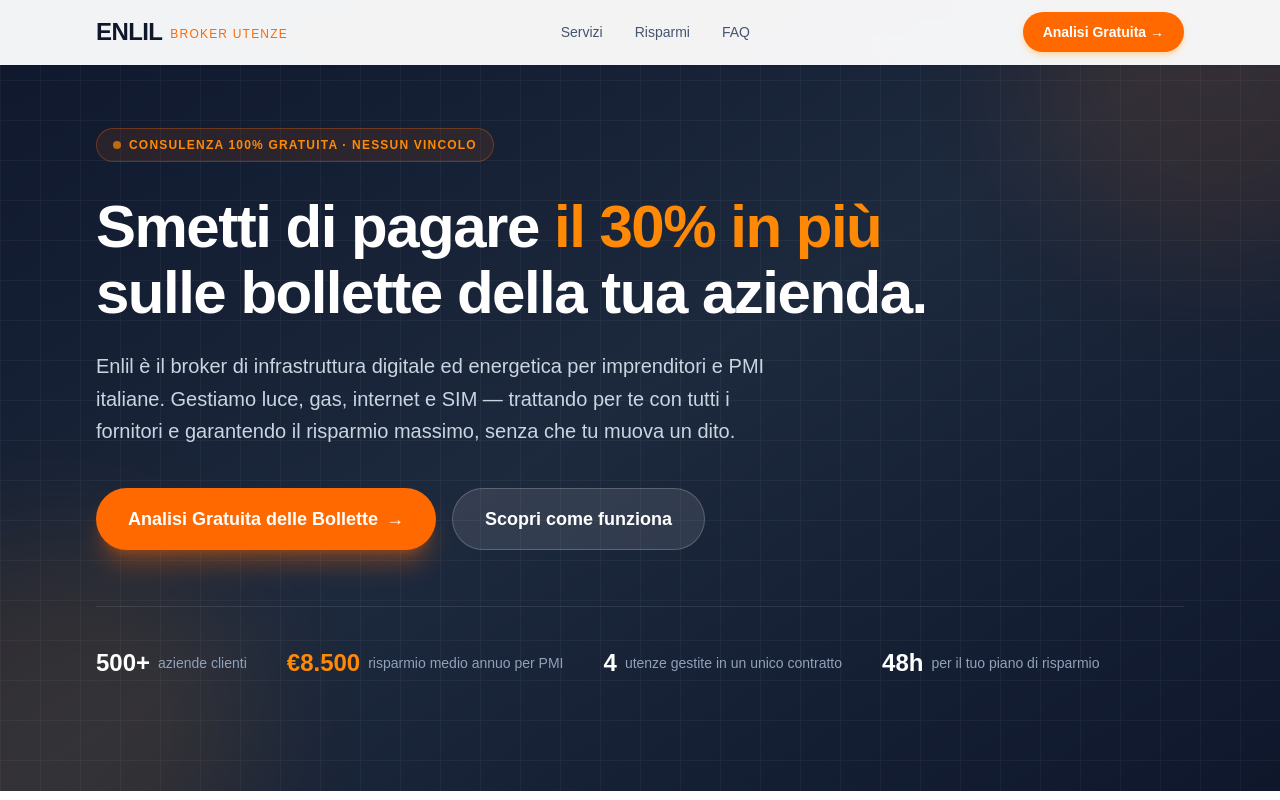
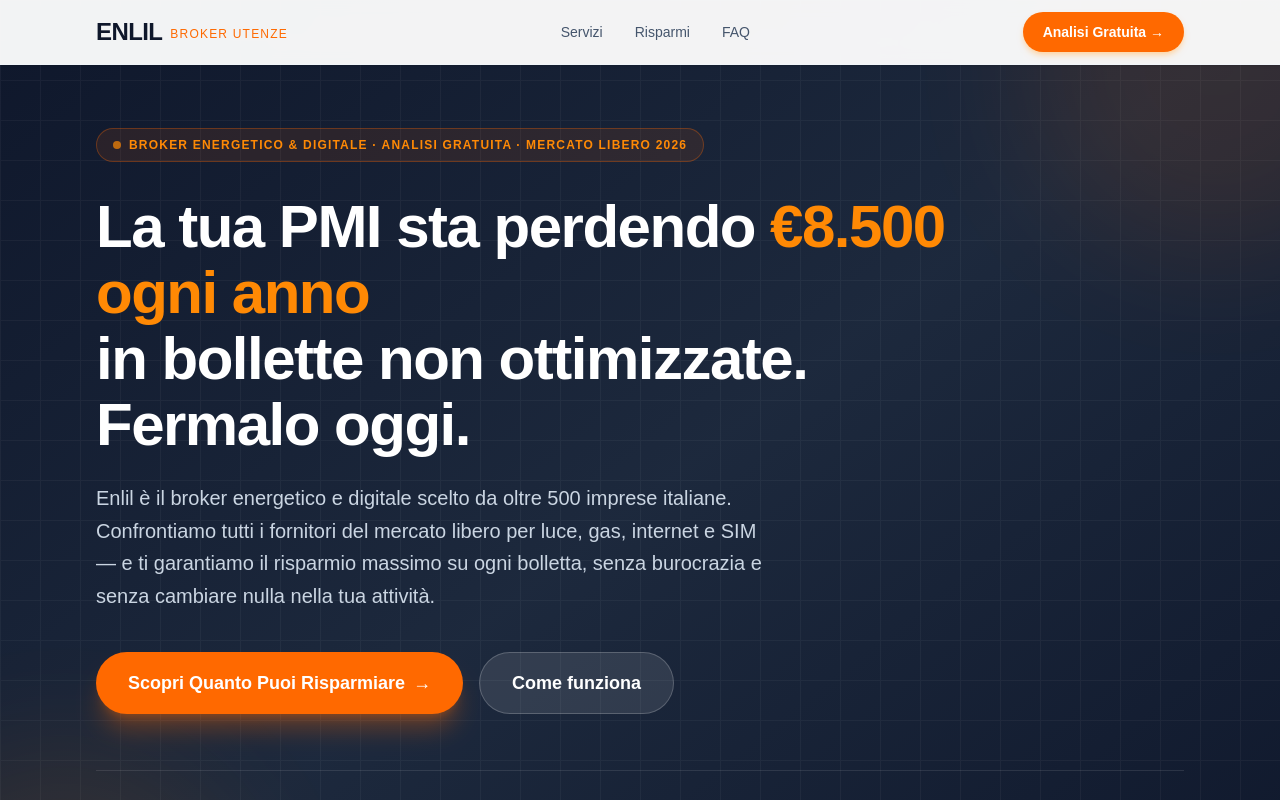
Before and after one commit to Ralph-arch4/enlil-website, a Next.js app: page / in a window 1280 px wide. Shown: the top 800 px of the page. Built offline with nearby package versions, Linux system fonts and the light colour scheme.

Commit message:
seo: daily improvement

```diff
--- a/components/HeroSection.tsx
+++ b/components/HeroSection.tsx
@@ -18,21 +18,21 @@
         {/* badge */}
         <div className="inline-flex items-center gap-2 bg-orange-500/10 border border-orange-500/30 text-orange-400 text-xs font-bold uppercase tracking-widest px-4 py-2 rounded-full mb-8">
           <span className="w-2 h-2 bg-orange-400 rounded-full animate-pulse" />
-          Consulenza 100% gratuita · Nessun vincolo
+          Broker Energetico &amp; Digitale · Analisi Gratuita · Mercato Libero 2026
         </div>
 
         <h1 className="text-4xl sm:text-5xl lg:text-6xl font-black text-white leading-[1.1] tracking-tight max-w-4xl mb-6">
-          Smetti di pagare{" "}
-          <span className="text-orange-400">il 30% in più</span>
+          La tua PMI sta perdendo{" "}
+          <span className="text-orange-400">€8.500 ogni anno</span>
           <br />
-          sulle bollette della tua azienda.
+          in bollette non ottimizzate. Fermalo oggi.
         </h1>
 
         <p className="text-lg sm:text-xl text-slate-300 max-w-2xl mb-10 leading-relaxed">
-          Enlil è il broker di infrastruttura digitale ed energetica per
-          imprenditori e PMI italiane. Gestiamo luce, gas, internet e SIM —
-          trattando per te con tutti i fornitori e garantendo il risparmio
-          massimo, senza che tu muova un dito.
+          Enlil è il broker energetico e digitale scelto da oltre 500 imprese
+          italiane. Confrontiamo tutti i fornitori del mercato libero per luce,
+          gas, internet e SIM — e ti garantiamo il risparmio massimo su ogni
+          bolletta, senza burocrazia e senza cambiare nulla nella tua attività.
         </p>
 
         <div className="flex flex-col sm:flex-row gap-4 mb-14">
@@ -40,14 +40,14 @@
             href="#contatti"
             className="inline-flex items-center justify-center gap-2 bg-orange-500 hover:bg-orange-600 active:bg-orange-700 text-white font-black text-lg px-8 py-4 rounded-full transition-all shadow-xl shadow-orange-500/30 hover:shadow-orange-500/50 hover:-translate-y-0.5"
           >
-            Analisi Gratuita delle Bollette
+            Scopri Quanto Puoi Risparmiare
             <span aria-hidden>→</span>
           </a>
           <a
             href="#servizi"
             className="inline-flex items-center justify-center gap-2 bg-white/10 hover:bg-white/15 text-white font-semibold text-lg px-8 py-4 rounded-full border border-white/20 transition-all"
           >
-            Scopri come funziona
+            Come funziona
           </a>
         </div>
 
@@ -55,19 +55,19 @@
         <div className="flex flex-wrap gap-x-10 gap-y-4 text-slate-400 text-sm font-medium border-t border-white/10 pt-10">
           <div className="flex items-center gap-2">
             <span className="text-2xl font-black text-white">500+</span>
-            aziende clienti
+            PMI e imprese clienti
           </div>
           <div className="flex items-center gap-2">
             <span className="text-2xl font-black text-orange-400">€8.500</span>
-            risparmio medio annuo per PMI
+            risparmio medio annuo garantito
           </div>
           <div className="flex items-center gap-2">
-            <span className="text-2xl font-black text-white">4</span>
-            utenze gestite in un unico contratto
+            <span className="text-2xl font-black text-white">Luce · Gas</span>
+            Internet · SIM — tutto in un broker
           </div>
           <div className="flex items-center gap-2">
             <span className="text-2xl font-black text-white">48h</span>
-            per il tuo piano di risparmio
+            per il piano di risparmio personalizzato
           </div>
         </div>
       </div>
```
